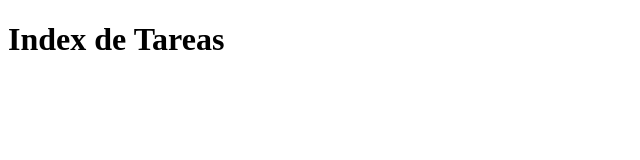
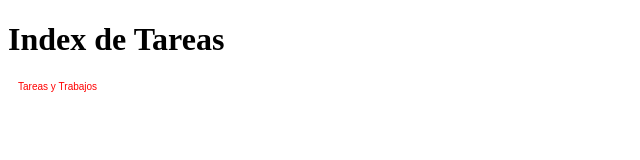
Before and after one commit to UPIIDK/UPIIDK.github.io, a plain HTML site: page rv/index.html in a window 1280 px wide. Shown: the full height of the page, 0-640 px from the left. Drawn offline with Linux system fonts and the light colour scheme.

Commit message:
Update index.html

```diff
--- a/rv/index.html
+++ b/rv/index.html
@@ -7,12 +7,12 @@
     </head>
     <body>
            <h1> Index de Tareas </h1>
-           <canvas id="miCanvas" width ="100" height="100">
+           <canvas id="UpiiDK" width ="100" height="100">
              &iexcl: No Funciona!;
            </canvas>
      <script>
             var MiCanvas=document.getElementById("UpiiDK");
-            var contexto=UpiiDK.getContext("2d");
+            var contexto=MiCanvas.getContext("2d");
                  contexto.fillStyle="red";
                  contexto.fillText("Tareas y Trabajos", 10, 10);
      </script>
```
